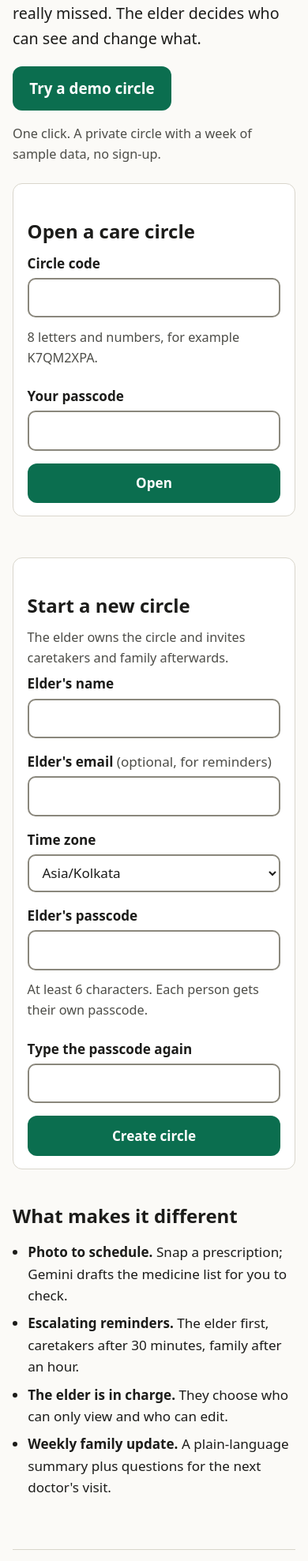
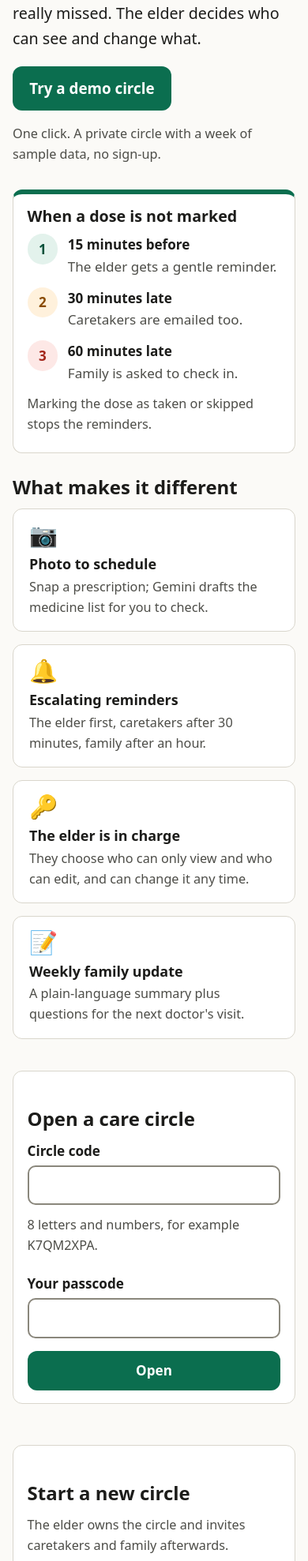
Before and after one commit to aryangorde6/carecircle, a FastAPI app: page / in a window 390 px wide. Shown: the part 368-2345 px from the top of the page at 79% size. Run offline with FastAPI, Linux system fonts and the light colour scheme.

Commit message:
Faster pages, stronger home page, phone-friendly people list
- Read medicines and dose logs once per date range: Insights drops from about
  74 Firestore reads to 1 per collection (1.7 s to 0.2-0.4 s); Today and the
  reminder run use the same path. Tests pin the read counts.
- Demo history is written in one Firestore batch (put_many): 3.4 s to 1.7 s.
- Home page: the escalation ladder sits beside the headline and the four
  differentiators are cards above the sign-in forms.
- Circle page: the people table becomes one card per person on phones, with
  explicit table roles; screen-reader-only text no longer widens the page.

```diff
--- a/app/services/demo.py
+++ b/app/services/demo.py
@@ -84,6 +84,7 @@ def create_demo_circle(care: CareService, now: datetime | None = None) -> DemoCi
     past_today = sorted(item for item in due_today if item[0] <= local_now)
     left_open = past_today[-1] if past_today else None
 
+    history: list[DoseLog] = []
     for days_ago in range(7, -1, -1):
         day = today - timedelta(days=days_ago)
         for med in meds:
@@ -97,7 +98,7 @@ def create_demo_circle(care: CareService, now: datetime | None = None) -> DemoCi
                     continue
                 status = DEMO_GAPS.get(key) or DoseStatus.TAKEN
                 marker = caretaker if (days_ago + hour) % 3 == 0 else elder
-                care.save_dose_log(
+                history.append(
                     DoseLog(
                         id=dose_log_id(med.id, when),
                         circle_id=circle.id,
@@ -110,6 +111,7 @@ def create_demo_circle(care: CareService, now: datetime | None = None) -> DemoCi
                         reminders_sent=["upcoming", "missed", "escalated"],
                     )
                 )
+    care.save_dose_logs(history)  # one batch write instead of ~30 separate ones
 
     care.save_appointment(
         elder,
--- a/app/services/reminders.py
+++ b/app/services/reminders.py
@@ -98,10 +98,7 @@ class ReminderService:
         }
 
         local_today = now.astimezone(ZoneInfo(circle.timezone)).date()
-        doses = [
-            *self.care.schedule_for_day(circle, local_today - timedelta(days=1)),
-            *self.care.schedule_for_day(circle, local_today),
-        ]
+        doses = self.care.schedule_for_days(circle, local_today - timedelta(days=1), local_today)
         due: dict[str, list[ScheduledDose]] = {}
         for dose in doses:
             stage = dose_stage(dose, now)
--- a/app/static/style.css
+++ b/app/static/style.css
@@ -81,6 +81,7 @@ main:focus { outline: none; }
 
 /* Buttons */
 .btn, .btn-ghost {
+  position: relative; /* keeps screen-reader-only text inside the button box */
   display: inline-flex; align-items: center; justify-content: center; gap: 0.4rem;
   min-height: 48px; min-width: 48px; padding: 0.6rem 1.2rem;
   font: inherit; font-weight: 600; border-radius: var(--radius); cursor: pointer;
@@ -115,8 +116,33 @@ button[disabled] { opacity: 0.7; cursor: progress; }
 .lead { font-size: 1.15em; max-width: 46rem; }
 .big { font-size: 1.35em; font-weight: 600; }
 
+.hero {
+  display: grid; gap: 2rem; align-items: center;
+  grid-template-columns: minmax(0, 1.5fr) minmax(16rem, 1fr);
+}
 .hero h1 { font-size: 2.3em; max-width: 40rem; }
-.feature-list { padding-left: 1.2rem; display: grid; gap: 0.5rem; }
+.ladder { margin: 1.5rem 0 0; border-top: 6px solid var(--brand); }
+.ladder-title { margin-top: 0; font-size: 1.15em; }
+.ladder-steps { list-style: none; padding: 0; margin: 0 0 0.75rem; display: grid; gap: 0.8rem; counter-reset: step; }
+.ladder-steps li { display: grid; grid-template-columns: 2.4rem 1fr; gap: 0.8rem; align-items: start; }
+.ladder-steps li::before {
+  counter-increment: step; content: counter(step);
+  display: grid; place-items: center; width: 2.4rem; height: 2.4rem; border-radius: 50%;
+  font-weight: 700; background: var(--brand-soft); color: var(--brand-dark);
+}
+.ladder-steps li:nth-child(2)::before { background: var(--warn-soft); color: var(--warn); }
+.ladder-steps li:nth-child(3)::before { background: var(--danger-soft); color: var(--danger); }
+.ladder-when { margin: 0; font-weight: 700; }
+.ladder-who { margin: 0; color: var(--muted); }
+.feature-grid {
+  list-style: none; padding: 0; margin: 0; display: grid; gap: 1rem;
+  grid-template-columns: repeat(auto-fit, minmax(13rem, 1fr));
+}
+.feature { background: var(--surface); border: 1px solid var(--line); border-radius: var(--radius); padding: 1.1rem 1.25rem; }
+.feature h3 { margin: 0.5rem 0 0.25rem; font-size: 1.05em; }
+.feature p { margin: 0; color: var(--muted); font-size: 0.95em; }
+.feature-icon { font-size: 1.7em; line-height: 1; }
+.grid-top { align-items: start; margin-top: 1.5rem; }
 
 /* Demo */
 .demo-banner { background: var(--warn-soft); border-bottom: 1px solid #e8c48f; }
@@ -165,7 +191,7 @@ input:focus, select:focus, textarea:focus { border-color: var(--focus); }
 /* Circle */
 .code-card { text-align: center; }
 .circle-code { font-size: 2.4em; font-weight: 800; letter-spacing: 0.25em; font-family: ui-monospace, monospace; }
-.table-wrap { overflow-x: auto; }
+.table-wrap { overflow-x: auto; position: relative; }
 table { width: 100%; border-collapse: collapse; background: var(--surface); }
 th, td { text-align: left; padding: 0.7rem; border-bottom: 1px solid var(--line); vertical-align: middle; }
 thead th { background: var(--brand-soft); }
@@ -181,6 +207,10 @@ thead th { background: var(--brand-soft); }
 meter { width: 100%; height: 1.4rem; }
 .summary-text { font-size: 1.1em; white-space: pre-line; }
 .stopped { margin-top: 2rem; }
+
+@media (max-width: 56rem) {
+  .hero { grid-template-columns: minmax(0, 1fr); gap: 0; }
+}
 
 @media (max-width: 40rem) {
   body { font-size: calc(var(--base) * 0.95); }
@@ -199,6 +229,17 @@ meter { width: 100%; height: 1.4rem; }
   .dose-actions form { justify-content: flex-start; }
   .bar-list li { grid-template-columns: 1fr; gap: 0.2rem; }
   .bar-list li > :last-child { text-align: left; }
+  /* The people table becomes one card per person on phones. */
+  .stack-table thead { position: absolute; width: 1px; height: 1px; overflow: hidden; clip: rect(0 0 0 0); }
+  .stack-table, .stack-table tbody, .stack-table tr, .stack-table th, .stack-table td { display: block; width: 100%; }
+  .stack-table { background: transparent; }
+  .stack-table tr {
+    background: var(--surface); border: 1px solid var(--line); border-radius: var(--radius);
+    padding: 0.6rem 1rem; margin-bottom: 0.75rem;
+  }
+  .stack-table th[scope="row"] { border: 0; padding: 0.2rem 0 0.4rem; font-size: 1.1em; }
+  .stack-table td { border: 0; padding: 0.2rem 0; display: grid; grid-template-columns: 5.5rem minmax(0, 1fr); gap: 0.5rem; }
+  .stack-table td::before { content: attr(data-label); font-weight: 600; color: var(--muted); }
 }
 
 @media (prefers-reduced-motion: reduce) {
@@ -206,5 +247,6 @@ meter { width: 100%; height: 1.4rem; }
 }
 
 @media (forced-colors: active) {
-  .btn, .btn-ghost, .dose { border: 2px solid CanvasText; }
+  .btn, .btn-ghost, .dose, .feature { border: 2px solid CanvasText; }
+  .ladder-steps li::before { border: 2px solid CanvasText; }
 }
--- a/app/templates/index.html
+++ b/app/templates/index.html
@@ -2,6 +2,7 @@
 {% block title %}Welcome{% endblock %}
 {% block content %}
 <section class="hero" aria-labelledby="hero-title">
+  <div class="hero-text">
     <h1 id="hero-title">Medicines and doctor visits, managed together.</h1>
     <p class="lead">One shared, passcode-protected care profile for an elder, their caretakers and family.
       Gentle reminders first, then the family is told only if a dose is really missed.
@@ -11,9 +12,45 @@
       <button type="submit" class="btn btn-primary btn-big">Try a demo circle</button>
       <span class="hint">One click. A private circle with a week of sample data, no sign-up.</span>
     </form>
+  </div>
+  <aside class="card ladder" aria-labelledby="ladder-title">
+    <h2 id="ladder-title" class="ladder-title">When a dose is not marked</h2>
+    <ol class="ladder-steps">
+      <li><div><p class="ladder-when">15 minutes before</p><p class="ladder-who">The elder gets a gentle reminder.</p></div></li>
+      <li><div><p class="ladder-when">30 minutes late</p><p class="ladder-who">Caretakers are emailed too.</p></div></li>
+      <li><div><p class="ladder-when">60 minutes late</p><p class="ladder-who">Family is asked to check in.</p></div></li>
+    </ol>
+    <p class="hint">Marking the dose as taken or skipped stops the reminders.</p>
+  </aside>
 </section>
 
-<div class="grid-2">
+<section class="features" aria-labelledby="features-title">
+  <h2 id="features-title">What makes it different</h2>
+  <ul class="feature-grid">
+    <li class="feature">
+      <span class="feature-icon" aria-hidden="true">📷</span>
+      <h3>Photo to schedule</h3>
+      <p>Snap a prescription; Gemini drafts the medicine list for you to check.</p>
+    </li>
+    <li class="feature">
+      <span class="feature-icon" aria-hidden="true">🔔</span>
+      <h3>Escalating reminders</h3>
+      <p>The elder first, caretakers after 30 minutes, family after an hour.</p>
+    </li>
+    <li class="feature">
+      <span class="feature-icon" aria-hidden="true">🔑</span>
+      <h3>The elder is in charge</h3>
+      <p>They choose who can only view and who can edit, and can change it any time.</p>
+    </li>
+    <li class="feature">
+      <span class="feature-icon" aria-hidden="true">📝</span>
+      <h3>Weekly family update</h3>
+      <p>A plain-language summary plus questions for the next doctor's visit.</p>
+    </li>
+  </ul>
+</section>
+
+<div class="grid-2 grid-top">
   <section class="card" aria-labelledby="login-title">
     <h2 id="login-title">Open a care circle</h2>
     <form method="post" action="/login" class="stack">
@@ -68,13 +105,4 @@
   </section>
 </div>
 
-<section class="features" aria-labelledby="features-title">
-  <h2 id="features-title">What makes it different</h2>
-  <ul class="feature-list">
-    <li><strong>Photo to schedule.</strong> Snap a prescription; Gemini drafts the medicine list for you to check.</li>
-    <li><strong>Escalating reminders.</strong> The elder first, caretakers after 30 minutes, family after an hour.</li>
-    <li><strong>The elder is in charge.</strong> They choose who can only view and who can edit.</li>
-    <li><strong>Weekly family update.</strong> A plain-language summary plus questions for the next doctor's visit.</li>
-  </ul>
-</section>
 {% endblock %}
```
Also changed, not shown: app/routes/insights.py (+15 -12 lines), app/routes/today.py (+5 -3 lines), app/services/care.py (+56 -34 lines), app/store.py (+10 -0 lines), app/store_firestore.py (+12 -0 lines), app/templates/circle.html (+10 -9 lines), tests/test_efficiency.py (added, +74 -0 lines), README.md. Lines whose indentation alone changed are shown as unchanged.
